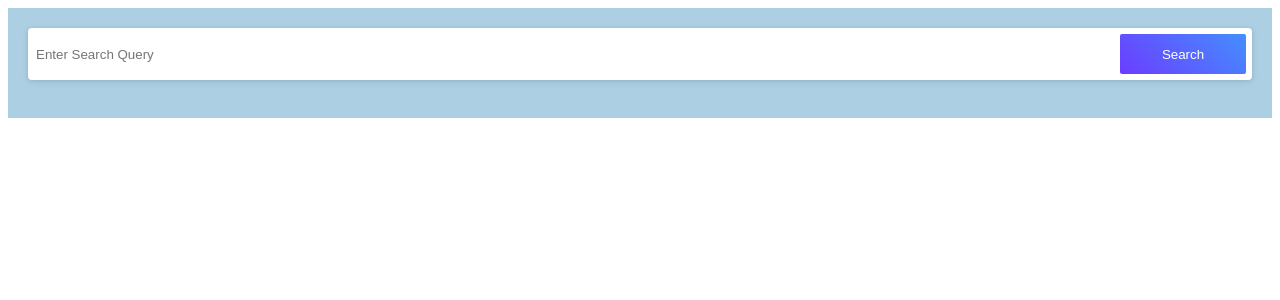
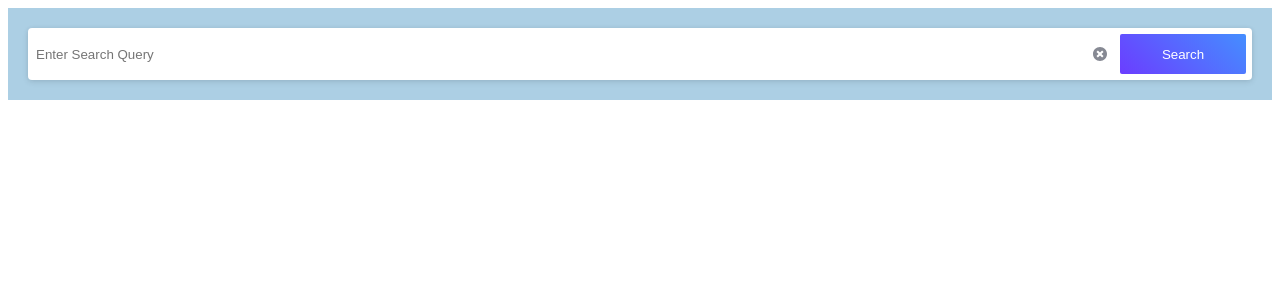
Before and after one commit to FinalJest/SearchBarExtension, a React app: page / in a window 1280 px wide. Shown: the top 300 px of the page. Built offline with nearby package versions, Linux system fonts and the light colour scheme.

Commit message:
Clear Button

```diff
--- a/src/SearchBar/SearchBar.tsx
+++ b/src/SearchBar/SearchBar.tsx
@@ -1,34 +1,14 @@
-import React, { useState, useCallback, useRef, Ref } from 'react';
+import React, { useState, useCallback, Ref } from 'react';
 import Downshift, { StateChangeOptions } from 'downshift';
-import styled from 'styled-components';
 
-const Wrapper = styled.div`
-    padding: 20px;
-`;
-
-const InputBlock = styled.div`
-    display: flex;
-    box-shadow: 0px 2px 6px rgba(0, 0, 0, 0.1), 0px 0px 4px rgba(0, 0, 0, 0.05);
-    border-radius: 4px;
-    padding: 6px;
-    background-color: white;
-    height: 52px;
-    box-sizing: border-box;
-`;
-
-const SearchInput = styled.input`
-    flex: 1;
-    border: none;
-    outline: none;
-`;
-
-const SearchButton = styled.button`
-    width: 126px;
-    background: linear-gradient(225.1deg, #458EFF 0%, #6B3DFF 100%);
-    border-radius: 2px;
-    color: white;
-    border: none;
-`;
+import {
+    Wrapper,
+    InputBlock,
+    SearchInput,
+    SearchButton,
+    ClearInputButton,
+    SuggestItem
+} from './styles';
 
 interface ISearchSuggestItem {
     value: string
@@ -64,9 +44,13 @@ interface ISuggestApiResponse {
 // Нужно чтобы работали тайпинги между styled-components и downshift
 type IntrinsicInput = JSX.IntrinsicElements['input'] & { ref?: Ref<HTMLInputElement> };
 
+function getSearchUrl(query: string): string {
+    return `https://go.mail.ru/search?q=${query}`;
+}
+
 function openSearchTab(value: string): void {
     chrome.tabs.update({
-        url: `https://go.mail.ru/search?q=${value}`
+        url: getSearchUrl(value)
     });
 };
 
@@ -77,7 +61,6 @@ function searchSuggestItemToString(item: ISearchSuggestItem): string {
 export default function SearchBar(): React.ReactElement {
     const [items, setItems] = useState<ISearchSuggestItem[]>([]);
     const [currentValue, setCurrentValue] = useState<ISearchSuggestItem>(null);
-    const inputElement = useRef<HTMLInputElement>(null);
 
     const onInputKeyDown = useCallback((e: KeyboardEvent): void => {
         if (e.key === 'Enter') {
@@ -105,11 +88,6 @@ export default function SearchBar(): React.ReactElement {
 
                 break;
             }
-            case Downshift.stateChangeTypes.keyDownEnter:
-            case Downshift.stateChangeTypes.clickItem:
-                openSearchTab(changes.selectedItem.value);
-
-                break;
             case Downshift.stateChangeTypes.itemMouseEnter:
             case Downshift.stateChangeTypes.keyDownArrowUp:
             case Downshift.stateChangeTypes.keyDownArrowDown:
@@ -124,6 +102,7 @@ export default function SearchBar(): React.ReactElement {
             selectedItem={currentValue}
             itemToString={searchSuggestItemToString}
             onStateChange={handleStateChange}
+            isOpen={true}
         >
             {({
                 getInputProps,
@@ -133,44 +112,47 @@ export default function SearchBar(): React.ReactElement {
                 highlightedIndex,
                 selectedItem,
                 getRootProps,
+                clearSelection
             }) => (
                 <Wrapper {...getRootProps()}>
                     <InputBlock>
                         <SearchInput
                             {...getInputProps({
                                 onKeyDown: onInputKeyDown,
-                                ref: inputElement,
-                                isOpen,
                                 placeholder: 'Enter Search Query'
                             }) as IntrinsicInput}
                         />
+                        <ClearInputButton
+                            onClick={() => clearSelection()}
+                        >
+                            <img src="../../images/clear.svg" />
+                        </ClearInputButton>
                         <SearchButton
                             onClick={onSearchButtonClick}
                         >
                             Search
                         </SearchButton>
                     </InputBlock>
-                    <ul {...getMenuProps()}>
+                    <div {...getMenuProps()}>
                     {isOpen
                         ? items
                             .map((item, index) => (
-                            <li
+                            <SuggestItem
                                 {...getItemProps({
                                 key: item.value,
                                 index,
                                 item,
+                                href: getSearchUrl(item.value),
                                 style: {
-                                    backgroundColor:
-                                    highlightedIndex === index ? 'lightgray' : 'white',
-                                    fontWeight: selectedItem === item ? 'bold' : 'normal',
-                                },
+                                    backgroundColor: highlightedIndex === index ? 'lightblue' : 'white'
+                                }
                                 })}
                             >
                                 {item.value}
-                            </li>
+                            </SuggestItem>
                             ))
                         : null}
-                    </ul>
+                    </div>
                 </Wrapper>
             )}
         </Downshift>
--- /dev/null
+++ b/src/SearchBar/styles.ts
@@ -0,0 +1,57 @@
+import styled from 'styled-components';
+
+const textColor = '#3D3D3D';
+
+const Wrapper = styled.div`
+    padding: 20px;
+    color: ${textColor};
+`;
+
+const InputBlock = styled.div`
+    display: flex;
+    box-shadow: 0px 2px 6px rgba(0, 0, 0, 0.1), 0px 0px 4px rgba(0, 0, 0, 0.05);
+    border-radius: 4px;
+    padding: 6px;
+    background-color: white;
+    height: 52px;
+    box-sizing: border-box;
+`;
+
+const SearchInput = styled.input`
+    flex: 1;
+    border: none;
+    outline: none;
+`;
+
+const ClearInputButton = styled.button`
+    border: none;
+    background: transparent;
+    padding: 0;
+    outline: none;
+    width: 40px;
+    cursor: pointer;
+`;
+
+const SearchButton = styled.button`
+    width: 126px;
+    background: linear-gradient(225.1deg, #458EFF 0%, #6B3DFF 100%);
+    border-radius: 2px;
+    color: white;
+    border: none;
+    cursor: pointer;
+`;
+
+const SuggestItem = styled.a`
+    display: flex;
+    color: ${textColor};
+    text-decoration: none;
+`;
+
+export {
+    Wrapper,
+    InputBlock,
+    SearchInput,
+    ClearInputButton,
+    SearchButton,
+    SuggestItem
+}
```
Also changed, not shown: images/clear.svg (added), 1 other file (tests, documents, lock files or other folders).
